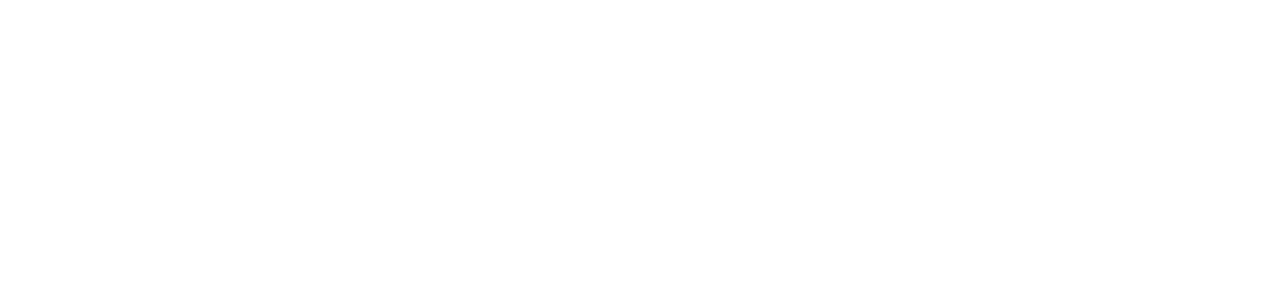
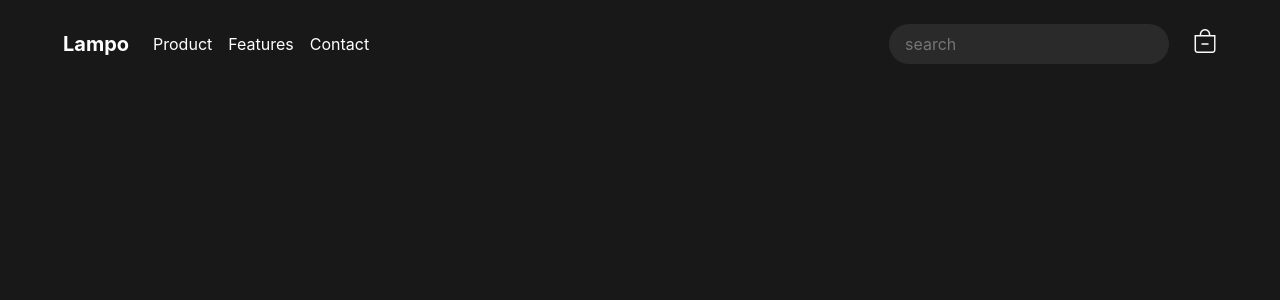
Before and after one commit to AliKarimNemati/lampo, a Nuxt app: page / in a window 1280 px wide. Shown: the top 300 px of the page. Built offline with nearby package versions, Linux system fonts and the light colour scheme.

Commit message:
navbar created

```diff
--- /dev/null
+++ b/components/Navbar.vue
@@ -0,0 +1,139 @@
+<template>
+  <div>
+    <!-- desktop mode -->
+    <b-navbar
+      toggleable="lg"
+      type="dark"
+      class="fixed-top pr-lg-5 pr-2 pl-lg-5 pl-2"
+    >
+      <i
+        :class="{ 'bi-list': openNav, 'bi-x': !openNav }"
+        class="bi h1 text-light menu-icon d-lg-none d-block"
+        @click="handleOpenNav"
+      ></i>
+      <div class="mt-3 d-lg-flex justify-content-between col-12 d-none">
+        <b-navbar-nav>
+          <b-navbar-brand to="/#" class="navbar-brand">Lampo</b-navbar-brand>
+          <b-nav-item to="/" active>Product</b-nav-item>
+          <b-nav-item to="/" active>Features</b-nav-item>
+          <b-nav-item to="/" active>Contact</b-nav-item>
+        </b-navbar-nav>
+        <div class="d-flex">
+          <input
+            type="search"
+            class="search-input mr-4 text-light rounded-pill"
+            placeholder="search"
+          />
+          <nuxt-link
+            to="/"
+            class="text-light m-0 pt-1 bi bi-bag-dash h4"
+          ></nuxt-link>
+        </div>
+      </div>
+    </b-navbar>
+
+    <!-- mobile mode -->
+    <div
+      :class="{ openNav: nav - parent }"
+      class="d-flex flex-row-reverse justify-content-between"
+    >
+      <b-navbar-brand
+        to="/#"
+        class="navbar-brand text-light text-center mt-2 d-lg-none d-block"
+        >Lampo</b-navbar-brand
+      >
+      <b-navbar-nav
+        class="nav p-3 pt-4"
+        :class="{ openNav: openNav }"
+        v-if="!openNav"
+      >
+        <b-navbar-brand to="/#" class="navbar-brand text-light text-center"
+          >Lampo</b-navbar-brand
+        >
+        <div class="mt-2">
+          <input
+            type="search"
+            class="search-input mr-4 text-light rounded-pill ml-auto mr-auto"
+            placeholder="search"
+          />
+        </div>
+        <nuxt-link
+          to="/"
+          class="text-light m-0 pt-1 bi bi-bag-dash h4 text-center mt-2"
+        ></nuxt-link>
+        <nuxt-link to="/" class="text-light text-center mt-2" active
+          >Product</nuxt-link
+        >
+        <nuxt-link to="/" class="text-light text-center mt-2" active
+          >Features</nuxt-link
+        >
+        <nuxt-link to="/" class="text-light text-center mt-2" active
+          >Contact</nuxt-link
+        >
+      </b-navbar-nav>
+    </div>
+  </div>
+</template>
+
+<script>
+export default {
+  name: "navbar",
+  data() {
+    return {
+      openNav: true,
+    };
+  },
+  methods: {
+    handleOpenNav() {
+      this.openNav = !this.openNav;
+    },
+  },
+};
+</script>
+
+<style>
+.navbar-brand {
+  font-weight: 700;
+}
+
+.search-input {
+  background: #2a2a2a;
+  padding: 8px 16px;
+  outline: none;
+  border: none;
+}
+
+.search-input:focus {
+  outline: gold solid 1px;
+}
+
+.nav {
+  width: 60%;
+  background: rgb(71, 71, 71);
+  height: 100vh;
+  position: relative;
+}
+
+.openNav {
+  position: absolute;
+  right: 120%;
+}
+
+.nav-link {
+  transition: 0.5s;
+}
+
+.nav-link:hover {
+  color: gold !important;
+}
+
+.nav-parent {
+  width: 100%;
+  height: 100vh;
+  background: #4b4a4a3d;
+}
+
+.menu-icon:hover {
+  color: gold !important;
+}
+</style>
--- a/layouts/default.vue
+++ b/layouts/default.vue
@@ -1,5 +1,6 @@
 <template>
 <div>
+  <Navbar />
   <Nuxt />
 </div>
 </template>
--- a/nuxt.config.js
+++ b/nuxt.config.js
@@ -12,7 +12,8 @@
       { name: 'format-detection', content: 'telephone=no' }
     ],
     link: [
-      { rel: 'icon', type: 'image/x-icon', href: '/favicon.ico' }
+      { rel: 'icon', type: 'image/x-icon', href: '/favicon.ico' },
+      { rel: 'stylesheet', href: 'https://cdn.jsdelivr.net/npm/bootstrap-icons@1.10.2/font/bootstrap-icons.css' }
     ]
   },
 
--- a/pages/index.vue
+++ b/pages/index.vue
@@ -8,3 +8,9 @@
   name: 'IndexPage',
 }
 </script>
+
+<style>
+body{
+  background: #181818;
+}
+</style>
```
